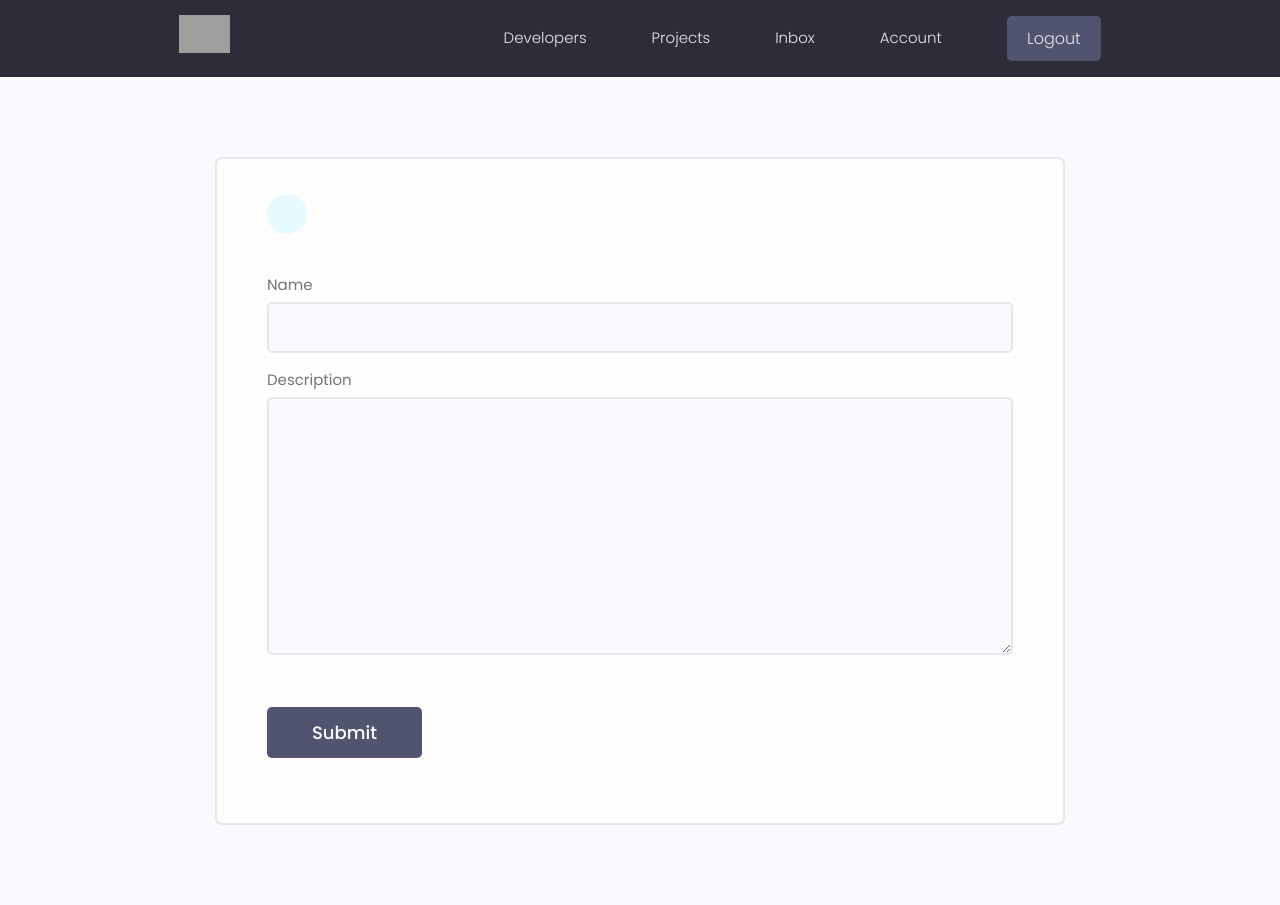
After one commit to saalikmubeen/devsearch, a Django app: page /create-skill/ in a window 1280 px wide. The commit adds this page. Run offline with Django 3.2, Linux system fonts and the light colour scheme; a user stored in the database is signed in; some libraries are stand-ins or nearby versions; grey boxes are pictures that could not be loaded.

Commit message:
implemented add skill feature

```diff
--- a/users/forms.py
+++ b/users/forms.py
@@ -1,7 +1,7 @@
 from django.forms import ModelForm
 from django.contrib.auth.forms import UserCreationForm
 from django.contrib.auth.models import User
-from .models import Profile
+from .models import Profile, Skill
 
 
 class CustomUserCreationForm(UserCreationForm):
@@ -45,3 +45,19 @@ class ProfileForm(ModelForm):
             field.widget.attrs.update({
                 "class": "input"
             })
+
+
+class SkillForm(ModelForm):
+    class Meta:
+        model = Skill
+        fields = "__all__"
+        exclude = ["owner"]
+
+
+    def __init__(self, *args, **kwargs):
+        super(SkillForm, self).__init__(*args, **kwargs)
+
+        for field in self.fields.values():
+            field.widget.attrs.update({
+                "class": "input"
+            })
--- a/users/templates/users/account.html
+++ b/users/templates/users/account.html
@@ -57,7 +57,7 @@
         </div>
         <div class="settings">
           <h3 class="settings__title">Skills</h3>
-          <a class="tag tag--pill tag--sub settings__btn tag--lg" href=""><i
+          <a class="tag tag--pill tag--sub settings__btn tag--lg" href="{% url 'create-skill' %}"><i
               class="im im-plus"></i> Add Skill</a>
         </div>
 
--- /dev/null
+++ b/users/templates/users/skill_form.html
@@ -0,0 +1,31 @@
+{% extends 'base.html' %}
+
+{% block content %}
+
+
+<!-- Main Section -->
+<main class="formPage my-xl">
+    <div class="content-box">
+        <div class="formWrapper">
+            <a class="backButton" href="{% url 'account' %}"><i class="im im-angle-left"></i></a>
+            <br>
+
+            <form class="form" method="POST" action="">
+                {% csrf_token %}
+
+                {% for field in form %}
+                <div class="form__field">
+                    <label for="formInput#text"> {{field.label}}</label>
+                    {{field}}
+                </div>
+                {% endfor %}
+
+                <input class="btn btn--sub btn--lg  my-md" type="submit" value="Submit" />
+            </form>
+        </div>
+    </div>
+</main>
+
+
+
+{% endblock %}
--- a/users/urls.py
+++ b/users/urls.py
@@ -11,4 +11,5 @@ urlpatterns = [
     path('account/', views.user_account, name="account"),
 
     path("edit-profile/", views.edit_profile, name="edit-profile"),
+    path('create-skill/', views.create_skill, name="create-skill"),
 ]
--- a/users/views.py
+++ b/users/views.py
@@ -3,7 +3,7 @@ from django.contrib.auth import login, authenticate, logout
 from django.contrib.auth.models import User
 from django.contrib.auth.decorators import login_required
 from django.contrib import messages
-from .forms import CustomUserCreationForm, ProfileForm
+from .forms import CustomUserCreationForm, ProfileForm, SkillForm
 from .models import Profile
 
 # Create your views here.
@@ -97,3 +97,18 @@ def edit_profile(request):
             return redirect("account")
 
     return render(request, 'users/edit_profile.html', {"form": form})
+
+
+@login_required(login_url='login')
+def create_skill(request):
+    form = SkillForm()
+
+    if request.method == "POST":
+        form = SkillForm(request.POST)
+        if form.is_valid():
+            skill = form.save(commit=False)
+            skill.owner = request.user.profile
+            skill.save()
+            return redirect("account")
+
+    return render(request, 'users/skill_form.html', {"form": form})
```
Also changed, not shown: db.sqlite3.
